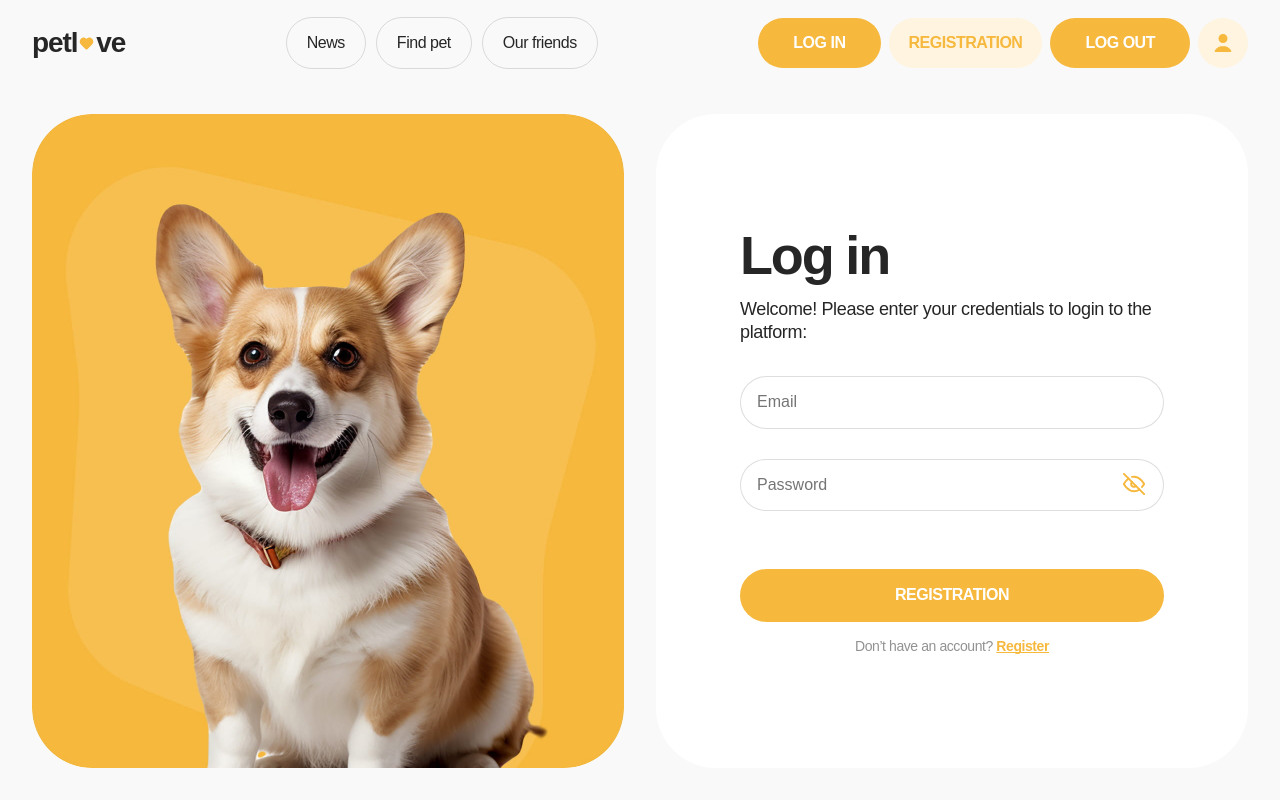
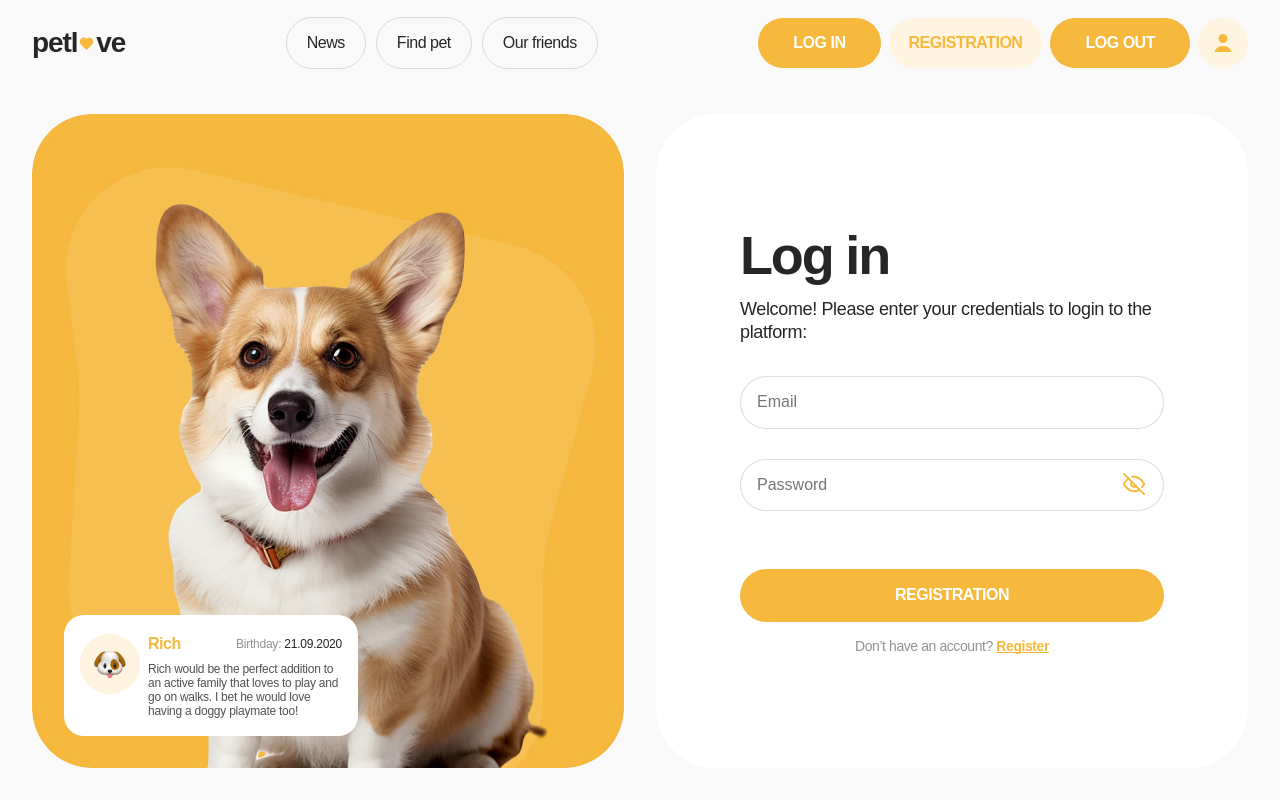
Before and after one commit to Mariana331/petLove, a React (Vite) app: page /login in a window 1280 px wide. Built offline with nearby package versions, Linux system fonts and the light colour scheme.

Commit message:
add title component

```diff
--- a/src/app/components/Title/Title.module.css
+++ b/src/app/components/Title/Title.module.css
@@ -0,0 +1,59 @@
+.title {
+  background: #fff;
+  border-radius: 20px;
+  padding: 19px 16px 18px 16px;
+  display: flex;
+  gap: 8px;
+}
+
+.title_icon {
+  border-radius: 100%;
+  max-width: 60px;
+  max-height: 60px;
+}
+
+.img_cat {
+  display: block;
+  overflow: hidden;
+}
+
+.title_info {
+  display: flex;
+  flex-direction: column;
+  gap: 8px;
+  max-width: 194px;
+}
+
+.title_info_top {
+  display: flex;
+  justify-content: space-between;
+  align-items: center;
+}
+
+.title_name {
+  font-weight: 700;
+  font-size: 16px;
+  line-height: 125%;
+  letter-spacing: -0.03em;
+  color: #f6b83d;
+}
+
+.title_birthday {
+  font-weight: 500;
+  font-size: 12px;
+  line-height: 117%;
+  letter-spacing: -0.02em;
+  color: rgba(38, 38, 38, 0.5);
+}
+
+.title_span {
+  color: #262626;
+}
+
+.title_text {
+  font-weight: 500;
+  font-size: 12px;
+  line-height: 117%;
+  letter-spacing: -0.02em;
+  color: rgba(38, 38, 38, 0.8);
+}
--- a/src/app/components/Title/Title.tsx
+++ b/src/app/components/Title/Title.tsx
@@ -0,0 +1,31 @@
+import css from "./Title.module.css";
+
+interface TitleProps {
+  name: string;
+  birthday: string;
+  text: string;
+  src: string;
+}
+
+function Title({ name, birthday, text, src }: TitleProps) {
+  return (
+    <div className={css.title}>
+      <div className={css.title_icon}>
+        <img className={css.img_cat} src={src} alt="Cat" />
+      </div>
+      <div className={css.title_info}>
+        <div className={css.title_info_top}>
+          <p className={css.title_name}>{name}</p>
+          <p className={css.title_birthday}>
+            Birthday: <span className={css.title_span}>{birthday}</span>
+          </p>
+        </div>
+        <div className={css.title_info_bottom}>
+          <p className={css.title_text}>{text}</p>
+        </div>
+      </div>
+    </div>
+  );
+}
+
+export default Title;
--- a/src/app/pages/Login/Login.module.css
+++ b/src/app/pages/Login/Login.module.css
@@ -9,6 +9,10 @@
   max-width: 335px;
   margin: 0 auto;
   overflow: hidden;
+}
+
+.login_title {
+  display: none;
 }
 
 .login_image img {
@@ -32,6 +36,15 @@
   .login_image {
     border-radius: 60px;
     max-width: 704px;
+    display: flex;
+    position: relative;
+  }
+
+  .login_title {
+    display: flex;
+    position: absolute;
+    left: 32px;
+    bottom: 32px;
   }
 
   .login_box {
--- a/src/app/pages/Login/Login.tsx
+++ b/src/app/pages/Login/Login.tsx
@@ -1,5 +1,6 @@
 import css from "./Login.module.css";
 import LoginForm from "../../components/LoginForm/LoginForm";
+import Title from "../../components/Title/Title";
 
 function Login() {
   return (
@@ -7,6 +8,14 @@ function Login() {
       <div className="container">
         <div className={css.login_box}>
           <div className={css.login_image}>
+            <div className={css.login_title}>
+              <Title
+                name="Rich"
+                birthday="21.09.2020"
+                text="Rich would be the perfect addition to an active family that loves to play and go on walks. I bet he would love having a doggy playmate too!"
+                src="/public/title/dog.jpg"
+              />
+            </div>
             <picture>
               <source
                 srcSet="/login/dog.desktop.jpg"
--- a/src/app/pages/Register/Register.module.css
+++ b/src/app/pages/Register/Register.module.css
@@ -9,6 +9,10 @@
   max-width: 335px;
   margin: 0 auto;
   overflow: hidden;
+}
+
+.register_title {
+  display: none;
 }
 
 .register_image img {
@@ -32,6 +36,15 @@
   .register_image {
     border-radius: 60px;
     max-width: 704px;
+    display: flex;
+    position: relative;
+  }
+
+  .register_title {
+    display: flex;
+    position: absolute;
+    left: 32px;
+    bottom: 32px;
   }
 
   .register_box {
--- a/src/app/pages/Register/Register.tsx
+++ b/src/app/pages/Register/Register.tsx
@@ -1,5 +1,6 @@
 import css from "./Register.module.css";
 import RegistrationForm from "../../components/RegistrationForm/RegistrationForm";
+import Title from "../../components/Title/Title";
 
 function Register() {
   return (
@@ -7,6 +8,15 @@ function Register() {
       <div className="container">
         <div className={css.register_box}>
           <div className={css.register_image}>
+            <div className={css.register_title}>
+              <Title
+                name="Jack"
+                birthday="18.10.2021"
+                text="Jack is a gray Persian cat with green eyes. He loves to be pampered
+            and groomed, and enjoys playing with toys."
+                src="/public/title/cat.jpg"
+              />
+            </div>
             <picture>
               <source
                 srcSet="/register/cat.desktop.jpg"
```
Also changed, not shown: public/title/cat.jpg (added), public/title/dog.jpg (added).
